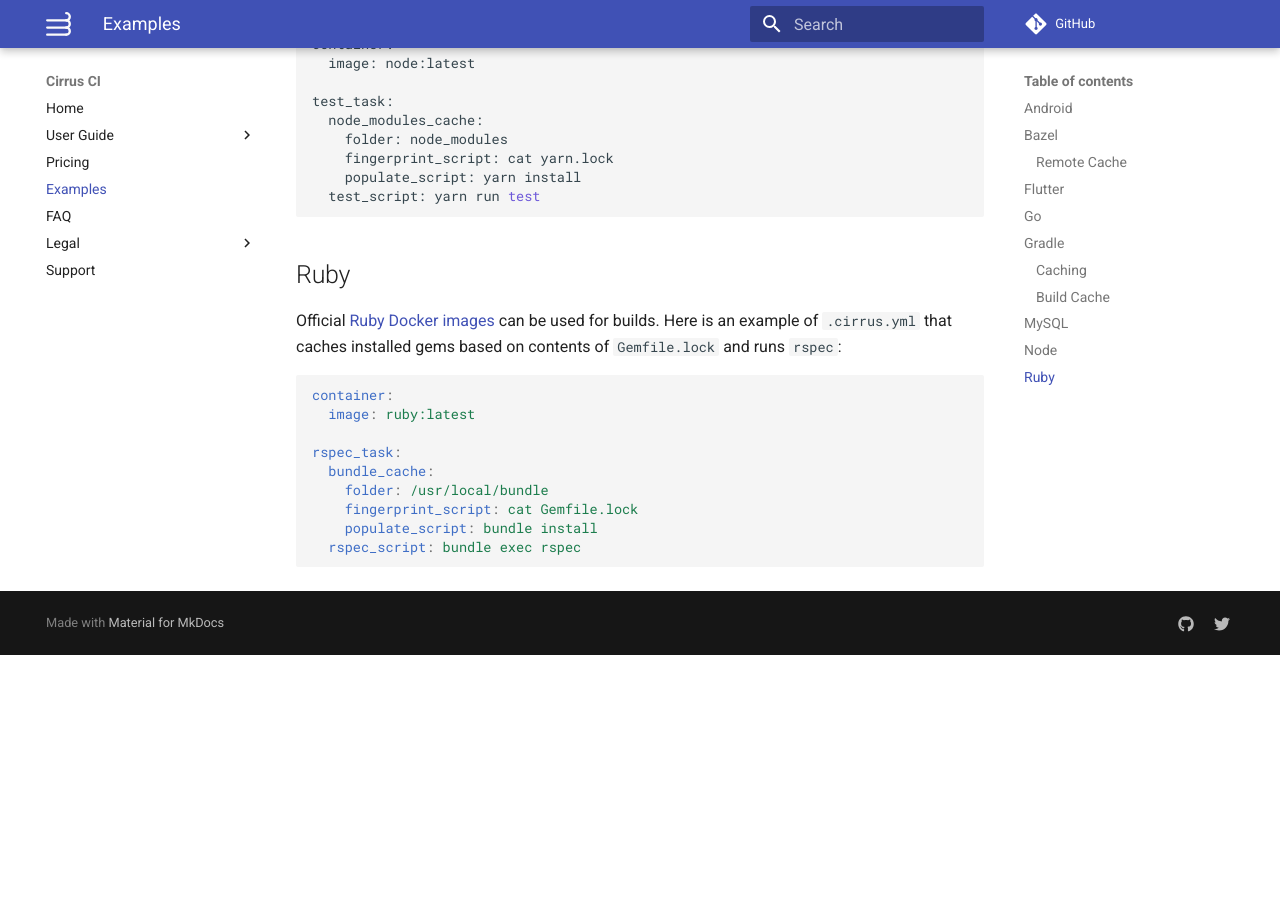
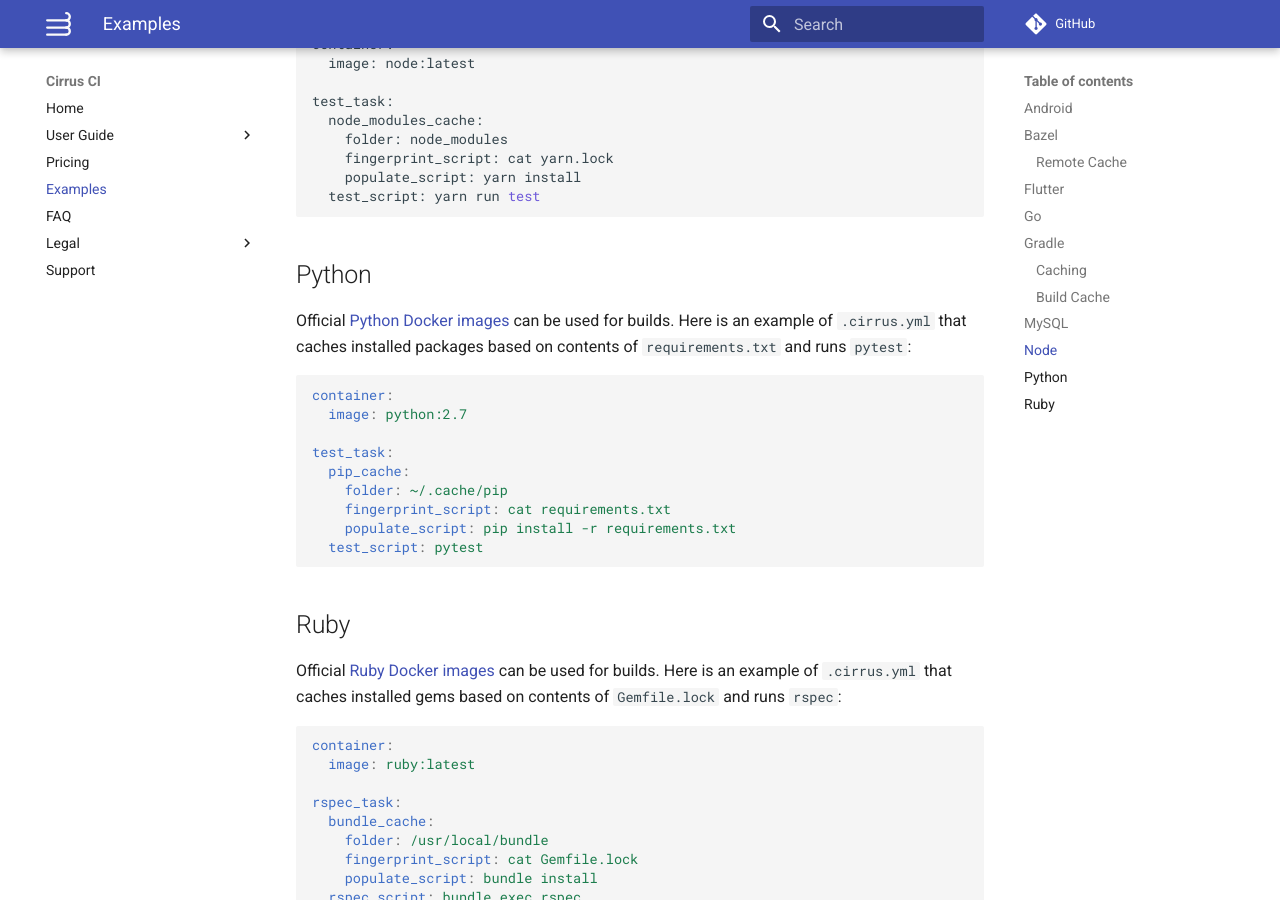
Before and after one commit to cirruslabs/cirrus-ci-docs, an MkDocs documentation site: the page built from docs/examples.md, in a window 1280 px wide and 900 px high, scrolled down 4238 px. Built offline with MkDocs 1.6.1 and Material for MkDocs 9.7.7, drawn with Linux system fonts in a browser that asks for light colours; comment, search, counter and statistics services are not loaded; old or Windows-style settings are respelled for this version of MkDocs; before the commit the page ends 4893 px from its top, so only the background shows below that.

Commit message:
Python Example

````diff
--- a/docs/examples.md
+++ b/docs/examples.md
@@ -201,6 +201,23 @@ test_task:
   test_script: yarn run test
 ```
 
+## Python
+
+Official [Python Docker images](https://hub.docker.com/_/python/) can be used for builds. Here is an example of `.cirrus.yml`
+that caches installed packages based on contents of `requirements.txt` and runs `pytest`:
+
+```yaml
+container:
+  image: python:2.7
+
+test_task:
+  pip_cache:
+    folder: ~/.cache/pip
+    fingerprint_script: cat requirements.txt
+    populate_script: pip install -r requirements.txt
+  test_script: pytest
+```
+
 ## Ruby
 
 Official [Ruby Docker images](https://hub.docker.com/_/ruby/) can be used for builds. Here is an example of `.cirrus.yml`
````
